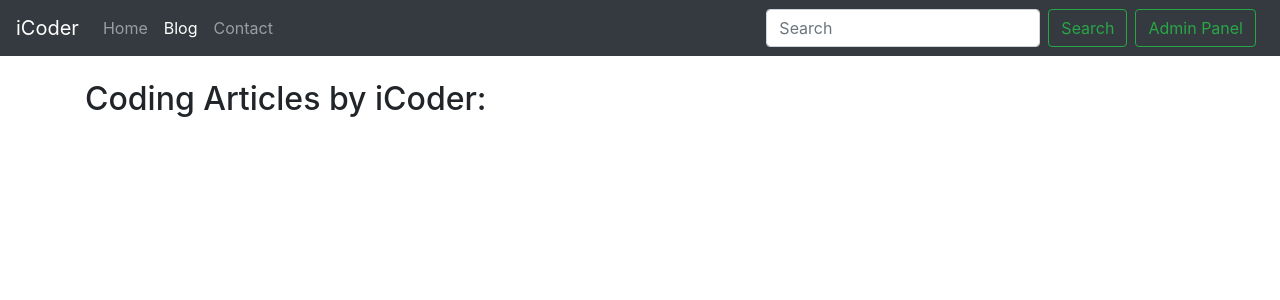
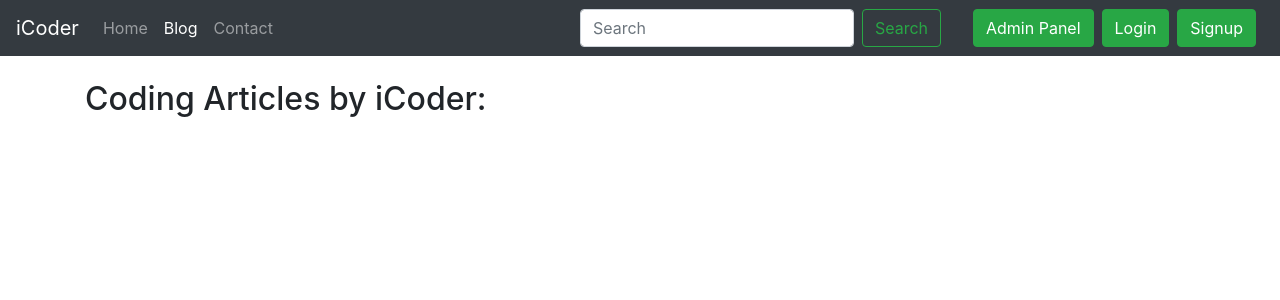
Before and after one commit to darshan1624/django_proj, a Django app: page /blog/ in a window 1280 px wide. Shown: the top 300 px of the page. Run offline with Django 5.2, Linux system fonts and the light colour scheme; data that the repository does not hold is empty.

Commit message:
Created signup, Login button in nav bar. Used bootstrap modal. Inside modal created form.

```diff
--- a/icoder/templates/base.html
+++ b/icoder/templates/base.html
@@ -29,11 +29,17 @@
                 <a class="nav-link" href="/contact">Contact</a>
               </li>
           </ul>
-          <form method = 'get' action='/search' class="form-inline my-2 my-lg-0">
+          <form method = 'get' action='/search' class="form-inline my-2 mx-4 my-lg-0">
             <input name='search' class="form-control mr-sm-2" type="search" placeholder="Search" aria-label="Search">
             <button class="btn btn-outline-success my-2 my-sm-0" type="submit">Search</button>
           </form>
-          <a href="/admin" role="button" target="_blank" class="btn btn-outline-success my-2 my-sm-0 m-2">Admin Panel</a>
+          <a href="/admin" role="button" target="_blank" class="btn btn-success my-2 my-sm-0 m-2">Admin Panel</a>
+          <button type="button" class="btn btn-success mr-2 my-sm-0" data-toggle="modal" data-target="#LoginModal">
+            Login
+          </button>
+          <button type="button" class="btn btn-success mr-2 my-sm-0" data-toggle="modal" data-target="#SignupModal">
+            Signup
+          </button>
 
         </div>
       </nav>
@@ -47,6 +53,88 @@
       </div>
       {% endfor %}
 
+
+    <!-- Button trigger Signup -->
+    <!-- <button type="button" class="btn btn-primary" data-toggle="modal" data-target="#SignupModal">
+      Launch demo modal
+    </button> -->
+
+    <!-- Signup -->
+    <div class="modal fade" id="SignupModal" tabindex="-1" role="dialog" aria-labelledby="SignupModal" aria-hidden="true">
+      <div class="modal-dialog" role="document">
+        <div class="modal-content">
+          <div class="modal-header">
+            <h5 class="modal-title" id="SignupModalTitle">Signup here</h5>
+            <button type="button" class="close" data-dismiss="modal" aria-label="Close">
+              <span aria-hidden="true">&times;</span>
+            </button>
+          </div>
+          <div class="modal-body">
+            <!-- Signup Form -->
+            <form>
+              <div class="form-group">
+                <label for="username">Username</label>
+                <input type="email" class="form-control" id="username" name="username" placeholder="Username">
+              </div>
+              <div class="form-group">
+                <label for="fname">First Name</label>
+                <input type="email" class="form-control" id="fname" name="fname" placeholder="First Name">
+              </div>
+              <div class="form-group">
+                <label for="lname">Last Name</label>
+                <input type="email" class="form-control" id="lname" name="lname" placeholder="Last Name">
+              </div>
+              <div class="form-group">
+                <label for="email">Email address</label>
+                <input type="email" class="form-control" id="email" name="email" placeholder="Email address">
+              </div>
+              <div class="form-group">
+                <label for="pass1">Choose your Password</label>
+                <input type="password" class="form-control" id="pass1" name="pass1" placeholder="Choose your Password">
+              </div>
+              <div class="form-group">
+                <label for="pass2">Confirm Password</label>
+                <input type="password" class="form-control" id="pass2" name="pass2" placeholder="Confirm Password">
+              </div>
+              <button type="button" class="btn btn-primary">Signup</button>
+
+            </form>
+
+          </div>
+        </div>
+      </div>
+    </div>
+
+    <!-- Login -->
+    <div class="modal fade" id="LoginModal" tabindex="-1" role="dialog" aria-labelledby="LoginModal" aria-hidden="true">
+      <div class="modal-dialog" role="document">
+        <div class="modal-content">
+          <div class="modal-header">
+            <h5 class="modal-title" id="LoginModalTitle">Login here</h5>
+            <button type="button" class="close" data-dismiss="modal" aria-label="Close">
+              <span aria-hidden="true">&times;</span>
+            </button>
+          </div>
+          <div class="modal-body">
+            <!-- Login Form -->
+            <form>
+              <div class="form-group">
+                <label for="username">Username</label>
+                <input type="email" class="form-control" id="username" name="username" placeholder="Username">
+              </div>
+              <div class="form-group">
+                <label for="pass">Password</label>
+                <input type="password" class="form-control" id="pass" name="pass" placeholder="Enter your Password">
+              </div>
+              <button type="button" class="btn btn-primary">Login</button>
+
+            </form>
+
+          </div>
+        </div>
+      </div>
+    </div>
+
     {% block body %} {% endblock%}
 
 
```
Also changed, not shown: README.md.
